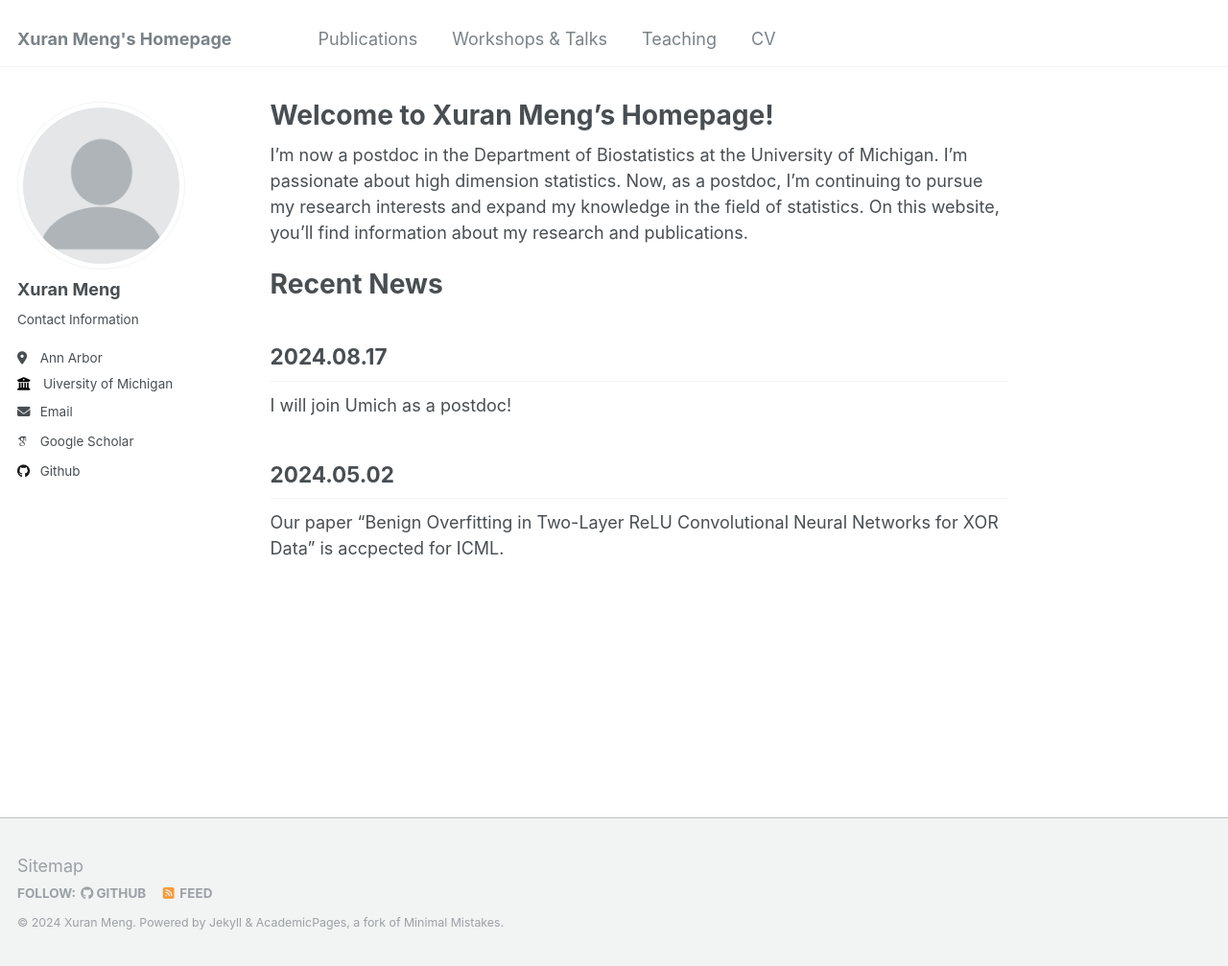
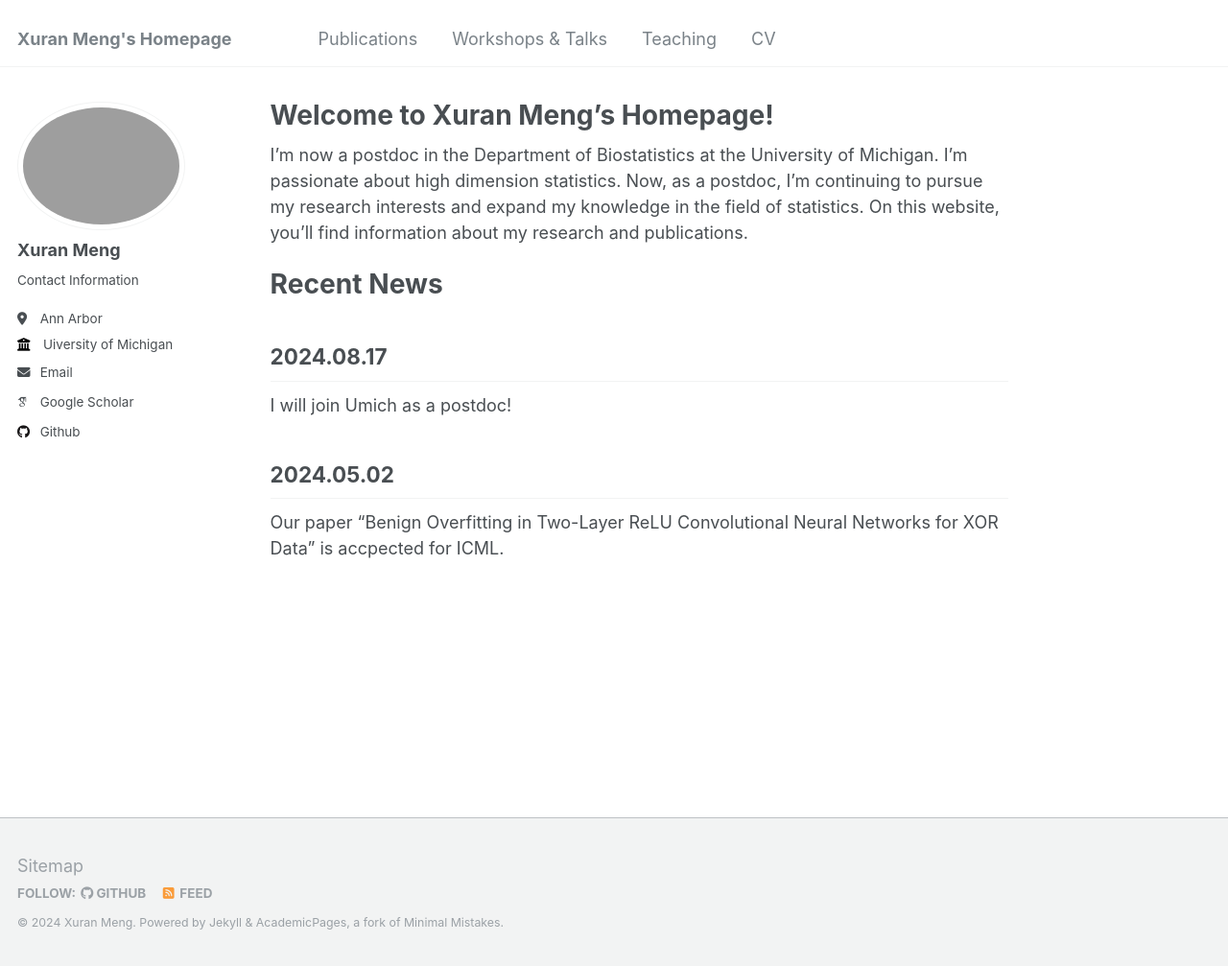
Before and after one commit to XuranMeng/XuranMeng.github.io, a Jekyll site: the page built from _pages/about.md, in a window 1280 px wide and 1007 px high. Shown: the whole window at 96% size. Built offline with Jekyll 4.4.1, drawn with Linux system fonts in a browser that asks for light colours; some web fonts are replaced.

Commit message:
Update _config.yml

```diff
--- a/_config.yml
+++ b/_config.yml
@@ -21,7 +21,7 @@ repository               : "XuranMeng/XuranMeng.github.io"
 #               Additional customization can be done by editing /_includes/author-profile.html
 author:
   # Biographic information
-  avatar           : "profile.png"
+  avatar           : "id.jpg"
   name             : "Xuran Meng"
   pronouns         : # example: "He/His"
   bio              : "Contact Information"
```
